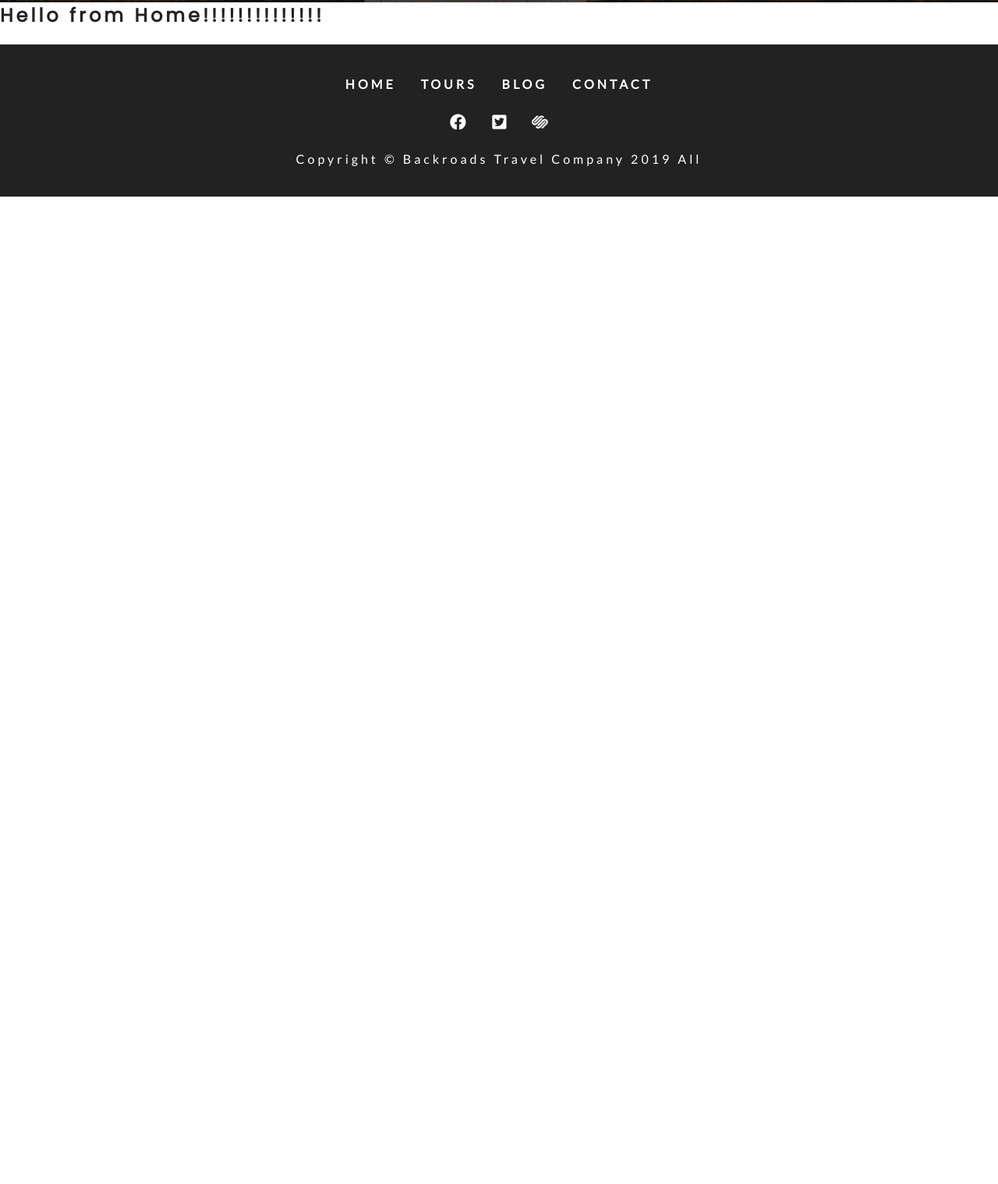
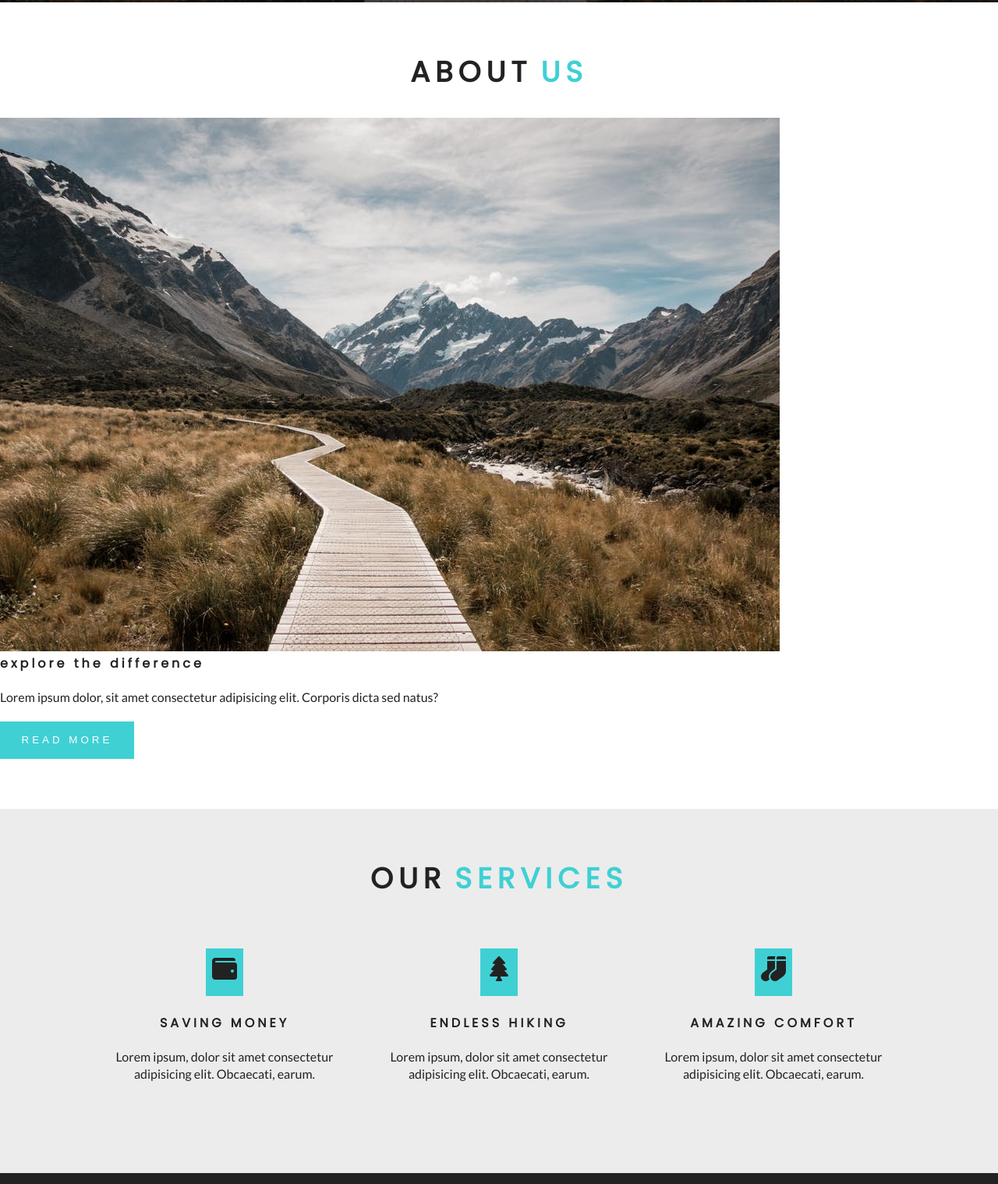
Before and after one commit to jaronschulz/udemy_Gatsby, a Gatsby site in the folder 2.BackRoads/: page / in a window 1280 px wide. Shown: the part 882-2400 px from the top of the page at 78% size. Before the commit the page ends 1134 px from the top, so only its background shows below. Built offline with nearby package versions, Linux system fonts and the light colour scheme; Gatsby itself is replaced by a stand-in of ours.

Commit message:
created and styled about and services section on home

```diff
--- /dev/null
+++ b/2.BackRoads/src/components/home/about.js
@@ -0,0 +1,32 @@
+import React from 'react'
+
+import StyledTitle from '../styled-title'
+import styles from '../../css/about.module.css'
+import img from '../../images/defaultBcg.jpeg'
+
+const About = () => {
+    return (
+        <section className={styles.about}>
+            <StyledTitle title="about" subtitle="us" />
+            <div className={styles.aboutCenter}>
+                <article className={styles.aboutImg}>
+                    <div className={styles.imgContainer}>
+                        <img src={img} alt="about company" />
+                    </div>
+                </article>
+                <article className={styles.aboutInfo}>
+                    <h4>explore the difference</h4>
+                    <p>
+                        Lorem ipsum dolor, sit amet consectetur adipisicing
+                        elit. Corporis dicta sed natus?
+                    </p>
+                    <button type="button" className="btn-primary">
+                        read more
+                    </button>
+                </article>
+            </div>
+        </section>
+    )
+}
+
+export default About
--- /dev/null
+++ b/2.BackRoads/src/components/home/services.js
@@ -0,0 +1,25 @@
+import React from 'react'
+import StyledTitle from '../styled-title'
+import styles from '../../css/services.module.css'
+import services from '../../constants/services'
+
+const Services = () => {
+    return (
+        <section className={styles.services}>
+            <StyledTitle title="our" subtitle="services" />
+            <div className={styles.center}>
+                {services.map((item, i) => {
+                    return (
+                        <article key={i} className={styles.service}>
+                            <span>{item.icon}</span>
+                            <h4>{item.title}</h4>
+                            <p>{item.text}</p>
+                        </article>
+                    )
+                })}
+            </div>
+        </section>
+    )
+}
+
+export default Services
--- /dev/null
+++ b/2.BackRoads/src/components/styled-title.js
@@ -0,0 +1,34 @@
+import React from 'react'
+import styled from 'styled-components'
+
+const StyledTitle = ({ title, subtitle, className }) => (
+    <div className={className}>
+        <h4>
+            <span className="title">{title}</span>
+            <span>{subtitle}</span>
+        </h4>
+    </div>
+)
+
+export default styled(StyledTitle)`
+    text-transform: uppercase;
+    font-size: 2.3rem;
+    margin-bottom: 2rem;
+    h4 {
+        text-align: center;
+        letter-spacing: 7px;
+        color: var(--primaryColor);
+    }
+    .title {
+        color: var(--mainBlack);
+    }
+    span {
+        display: block;
+    }
+    @media (min-width: 576px) {
+        span {
+            display: inline-block;
+            margin: 0 00.35rem;
+        }
+    }
+`
--- a/2.BackRoads/src/pages/index.js
+++ b/2.BackRoads/src/pages/index.js
@@ -4,6 +4,8 @@ import { Link } from 'gatsby'
 import Layout from '../components/layout'
 import SimpleHero from '../components/simple-hero'
 import Banner from '../components/banner'
+import About from '../components/home/about'
+import Services from '../components/home/services'
 
 const home = () => {
     return (
@@ -19,7 +21,8 @@ const home = () => {
                     </Link>
                 </Banner>
             </SimpleHero>
-            <h2>Hello from Home!!!!!!!!!!!!!!</h2>
+            <About />
+            <Services />
         </Layout>
     )
 }
```
